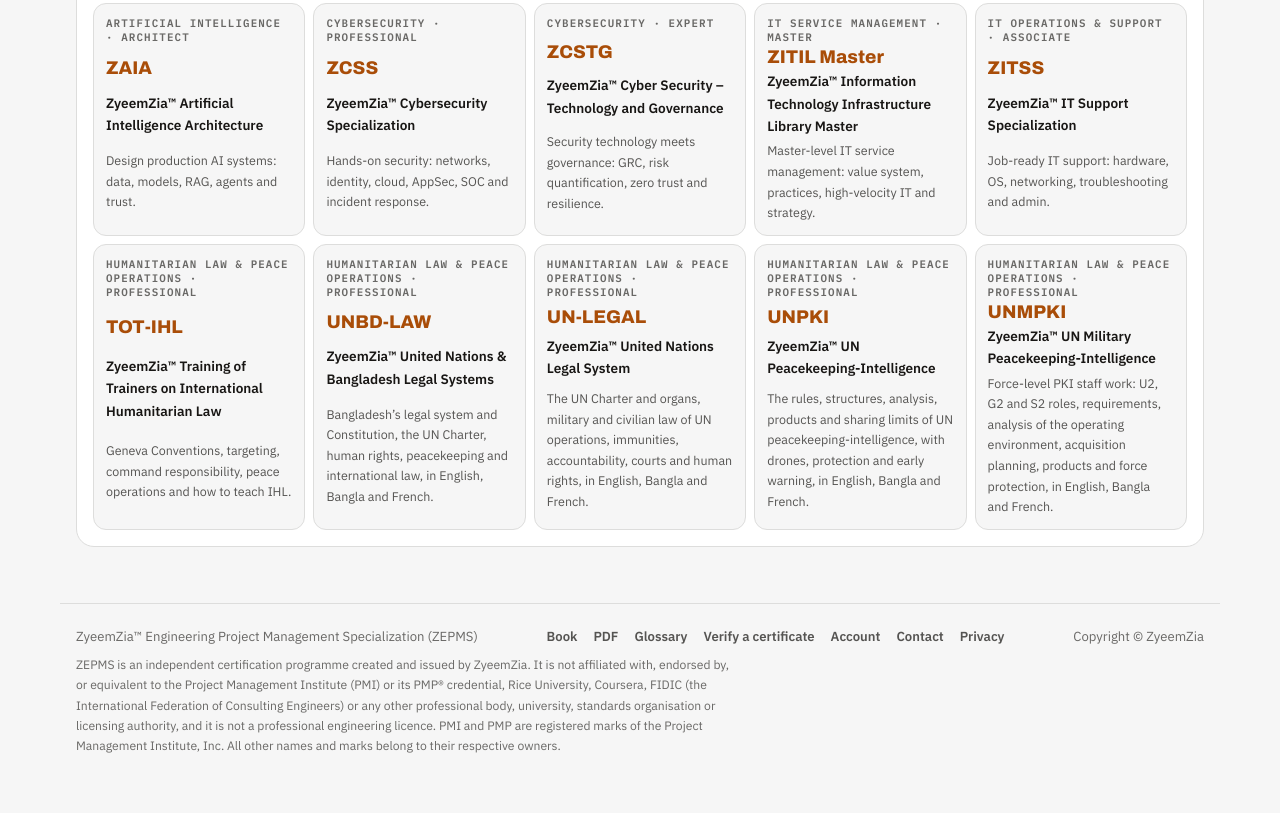
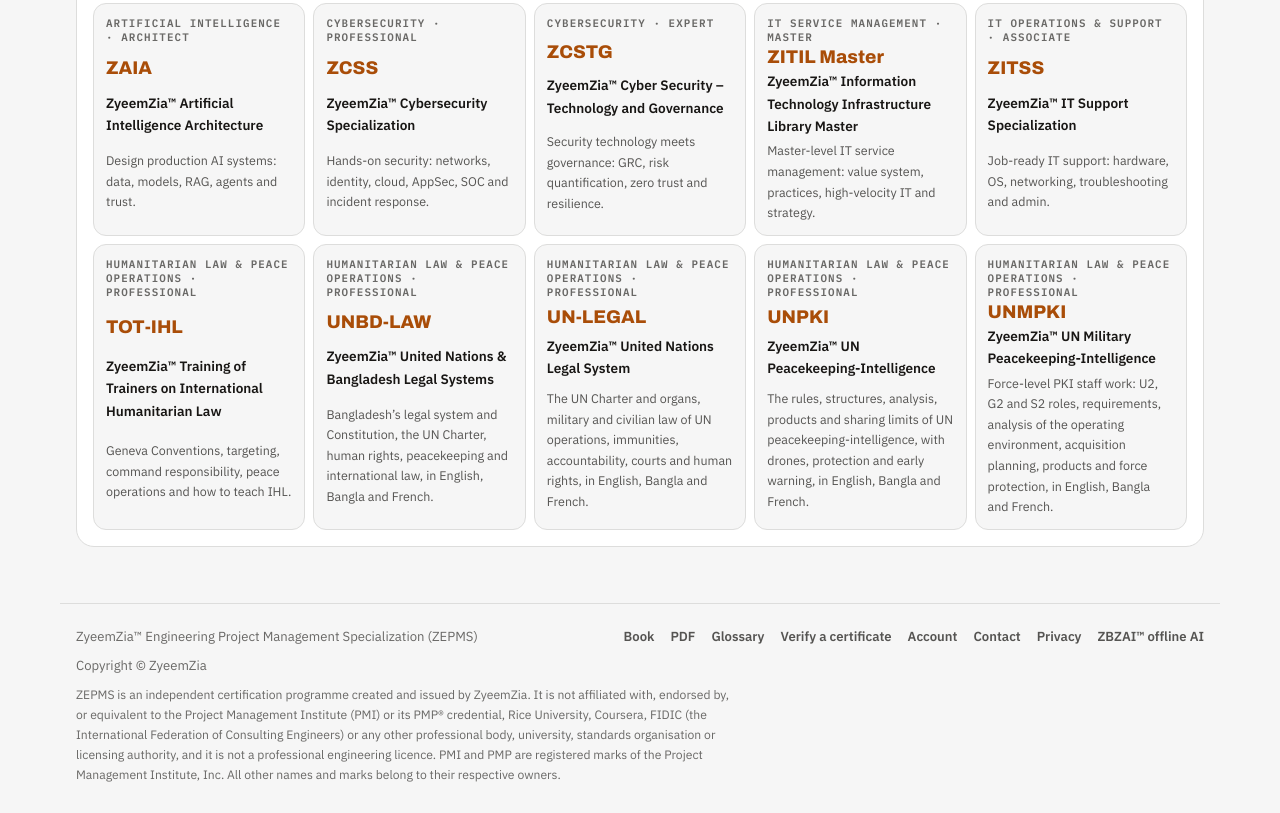
Before and after one commit to zyeemzia/zepms, a plain HTML site: page index.html in a window 1280 px wide. Shown: the part 2849-3662 px from the top of the page. Before the commit the page ends 3633 px from the top, so only its background shows below. Drawn offline with Linux system fonts and the light colour scheme.

Commit message:
Footer: link to ZBZAI offline AI

```diff
--- a/index.html
+++ b/index.html
@@ -43,7 +43,7 @@
 </header>
 <main id="view" class="view" tabindex="-1"><div class="boot" aria-label="Loading the course"><i></i><i></i><i></i></div></main>
 <footer class="site-foot">
-  <div class="row"><span>ZyeemZia™ Engineering Project Management Specialization (ZEPMS)</span><span style="display:flex;gap:16px;flex-wrap:wrap"><a href="book.html" target="_blank" rel="noopener">Book</a><a href="ZEPMS-Book.pdf" download>PDF</a><a href="#glossary">Glossary</a><a href="#verify/">Verify a certificate</a><a href="#account">Account</a><a href="#contact">Contact</a><a href="privacy.html">Privacy</a></span><span>Copyright © ZyeemZia</span></div>
+  <div class="row"><span>ZyeemZia™ Engineering Project Management Specialization (ZEPMS)</span><span style="display:flex;gap:16px;flex-wrap:wrap"><a href="book.html" target="_blank" rel="noopener">Book</a><a href="ZEPMS-Book.pdf" download>PDF</a><a href="#glossary">Glossary</a><a href="#verify/">Verify a certificate</a><a href="#account">Account</a><a href="#contact">Contact</a><a href="privacy.html">Privacy</a><a href="https://zbzai.zyeemzia.com/" target="_blank" rel="noopener">ZBZAI™ offline AI</a></span><span>Copyright © ZyeemZia</span></div>
   <p class="disc" id="disc"></p>
 </footer>
 <nav class="tabbar" id="tabbar" aria-label="Main mobile"></nav>
```
